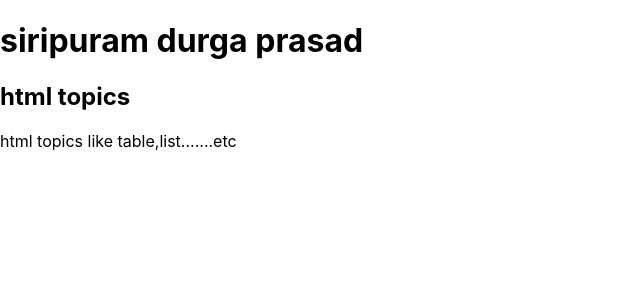
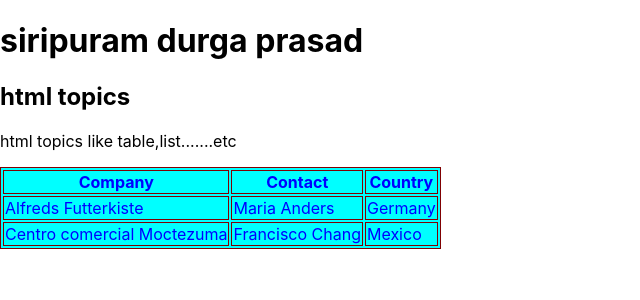
Before and after one commit to durga-prasad-007/reacttask02-07-2024, a React (Create React App) app: page / in a window 1280 px wide. Shown: the top 300 px of the page, without its empty margins (0-640 px from the left). Built offline with nearby package versions, Linux system fonts and the light colour scheme.

Commit message:
table added

```diff
--- a/src/App.css
+++ b/src/App.css
@@ -1,38 +1,5 @@
-.App {
-  text-align: center;
+table,tr,td,th{
+  border: 1px solid rgb(128, 0, 2);
+  color: blue;
+  background-color: aqua;
 }
-
-.App-logo {
-  height: 40vmin;
-  pointer-events: none;
-}
-
-@media (prefers-reduced-motion: no-preference) {
-  .App-logo {
-    animation: App-logo-spin infinite 20s linear;
-  }
-}
-
-.App-header {
-  background-color: #282c34;
-  min-height: 100vh;
-  display: flex;
-  flex-direction: column;
-  align-items: center;
-  justify-content: center;
-  font-size: calc(10px + 2vmin);
-  color: white;
-}
-
-.App-link {
-  color: #61dafb;
-}
-
-@keyframes App-logo-spin {
-  from {
-    transform: rotate(0deg);
-  }
-  to {
-    transform: rotate(360deg);
-  }
-}
--- a/src/App.js
+++ b/src/App.js
@@ -1,5 +1,6 @@
 // import logo from './logo.svg';
 import './App.css';
+import Table from './table';
 
 function App() {
   return (
@@ -7,6 +8,7 @@ function App() {
     <h1>siripuram durga prasad</h1>
     <h2>html topics</h2>
     <p>html topics like table,list.......etc</p>
+    <Table/>
     </>
   );
 }
--- /dev/null
+++ b/src/table.js
@@ -0,0 +1,28 @@
+import { Component } from "react";
+
+class Table extends Component{
+    render(){
+        return(
+            <>
+            <table>
+  <tr>
+    <th>Company</th>
+    <th>Contact</th>
+    <th>Country</th>
+  </tr>
+  <tr>
+    <td>Alfreds Futterkiste</td>
+    <td>Maria Anders</td>
+    <td>Germany</td>
+  </tr>
+  <tr>
+    <td>Centro comercial Moctezuma</td>
+    <td>Francisco Chang</td>
+    <td>Mexico</td>
+  </tr>
+</table>
+            </>
+        )
+    }
+}
+export default Table
```
